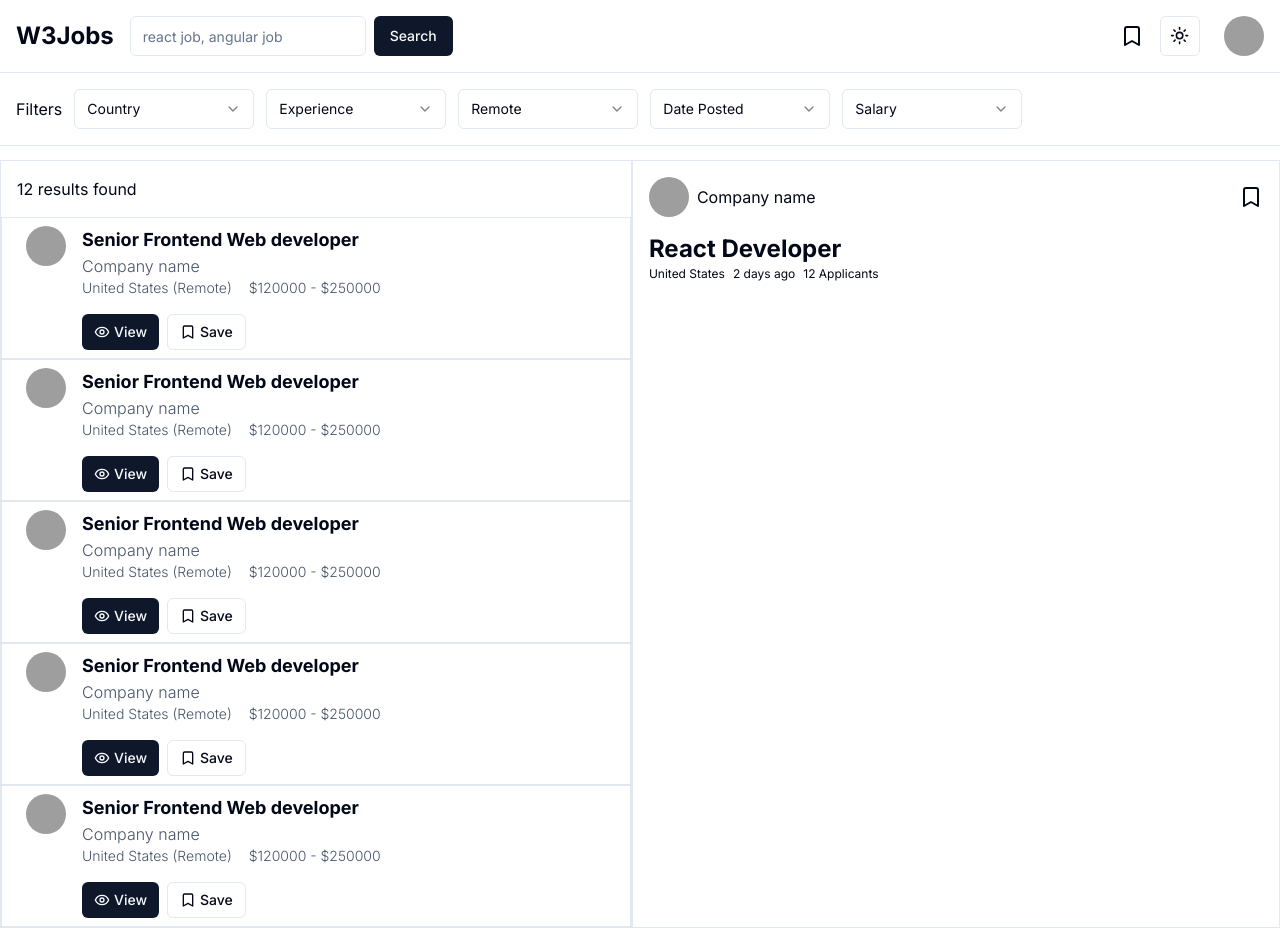
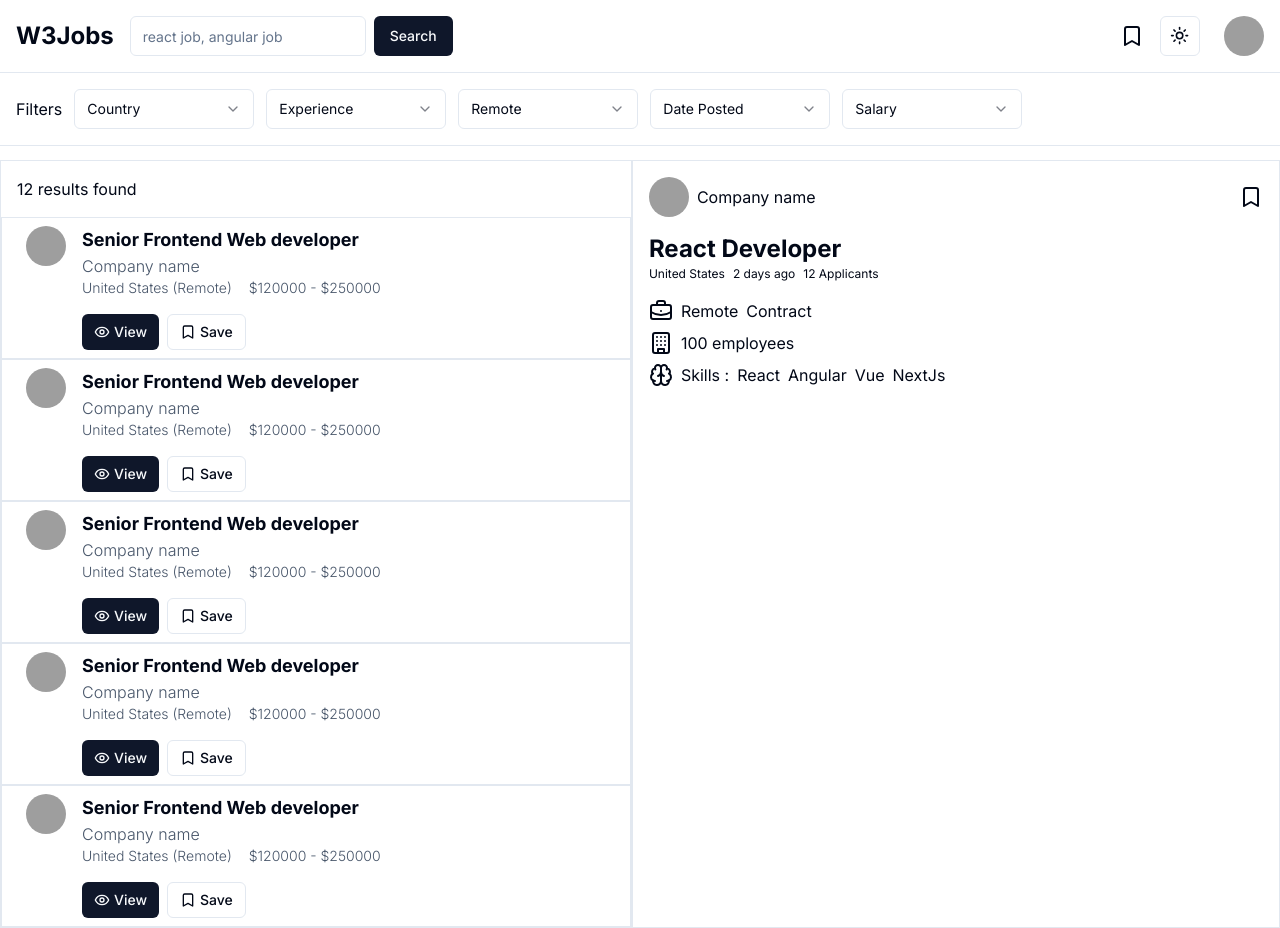
Before and after one commit to ashsajal1/w3jobs, a Next.js app: page / in a window 1280 px wide. Built offline with nearby package versions, Linux system fonts and the light colour scheme; grey boxes are pictures that could not be loaded.

Commit message:
style: add details div with icon

```diff
--- a/src/app/page.tsx
+++ b/src/app/page.tsx
@@ -2,7 +2,7 @@ import JobCard from "@/components/partials/job-card";
 import { Avatar, AvatarImage, AvatarFallback } from "@/components/ui/avatar";
 import { Button } from "@/components/ui/button";
 import { Separator } from "@/components/ui/separator";
-import { Bookmark, EyeIcon, ShareIcon } from "lucide-react";
+import { Bookmark, Brain, BriefcaseBusinessIcon, Building, EyeIcon, ShareIcon } from "lucide-react";
 
 export default function page() {
     return (
@@ -43,6 +43,32 @@ export default function page() {
                         <span>12 Applicants</span>
                     </div>
                 </div>
+
+                <div className="mt-4 flex flex-col gap-2">
+                    <div className="flex items-center gap-2">
+                        <BriefcaseBusinessIcon />
+                        <div className="flex items-center gap-2">
+                            <p>Remote</p>
+                            <p>Contract</p>
+                        </div>
+                    </div>
+                    <div className="flex items-center gap-2">
+                        <Building />
+                        <div className="flex items-center gap-2">
+                            <p>100 employees</p>
+                        </div>
+                    </div>
+                    <div className="flex items-center gap-2">
+                        <Brain />
+                        <div className="flex items-center gap-2">
+                            <p>Skills : </p>
+                            <p>React</p>
+                            <p>Angular</p>
+                            <p>Vue</p>
+                            <p>NextJs</p>
+                        </div>
+                    </div>
+                </div>
             </section>
 
         </div>
```
